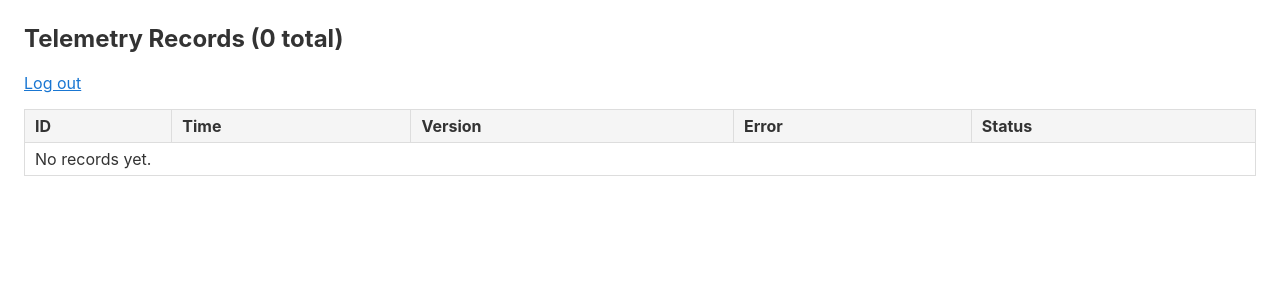
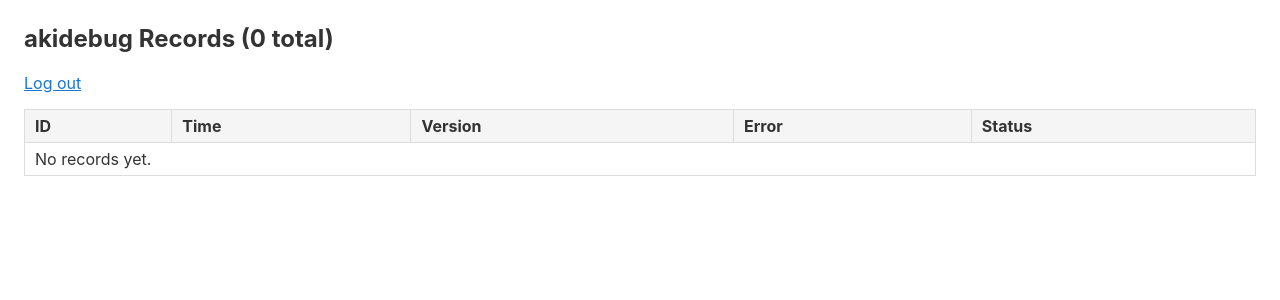
Before and after one commit to AkiZip/akidebug, a Flask app: page /admin in a window 1280 px wide. Shown: the top 300 px of the page. Run offline with Flask 3, Linux system fonts and the light colour scheme; the visitor is signed in with stand-in values (Sample User, id 1); data that the repository does not hold is empty.

Commit message:
change name

```diff
--- a/config.ini
+++ b/config.ini
@@ -4,7 +4,7 @@ host = 127.0.0.1
 port = 3306
 user = root
 password =
-database = telemetry
+database = akidebug
 
 # Admin panel password
 [admin]
--- a/templates/admin.html
+++ b/templates/admin.html
@@ -3,7 +3,7 @@
 <head>
     <meta charset="UTF-8">
     <meta name="viewport" content="width=device-width, initial-scale=1">
-    <title>Telemetry Records - Admin</title>
+    <title>Records - akidebug Admin</title>
     <style>
         body { font-family: -apple-system, "Segoe UI", Roboto, sans-serif; color: #333; margin: 24px; }
         table { border-collapse: collapse; width: 100%; }
@@ -18,7 +18,7 @@
     </style>
 </head>
 <body>
-    <h2>Telemetry Records ({{ rows|length }} total)</h2>
+    <h2>akidebug Records ({{ rows|length }} total)</h2>
     <p><a href="{{ url_for('logout') }}">Log out</a></p>
     <table>
         <tr>
--- a/templates/login.html
+++ b/templates/login.html
@@ -3,7 +3,7 @@
 <head>
     <meta charset="UTF-8">
     <meta name="viewport" content="width=device-width, initial-scale=1">
-    <title>Admin Login - Telemetry</title>
+    <title>Admin Login - akidebug</title>
     <style>
         body {
             margin: 0;
@@ -57,7 +57,7 @@
 </head>
 <body>
     <div class="card">
-        <h2>Telemetry Admin Login</h2>
+        <h2>akidebug Admin Login</h2>
         {% if error %}
         <div class="error">{{ error }}</div>
         {% endif %}
--- a/templates/upload_result.html
+++ b/templates/upload_result.html
@@ -3,7 +3,7 @@
 <head>
     <meta charset="UTF-8">
     <meta name="viewport" content="width=device-width, initial-scale=1">
-    <title>{% if success %}Submitted{% else %}Failed{% endif %} - Telemetry Upload</title>
+    <title>{% if success %}Submitted{% else %}Failed{% endif %} - akidebug</title>
     <style>
         body {
             margin: 0;
```
Also changed, not shown: README.md.
